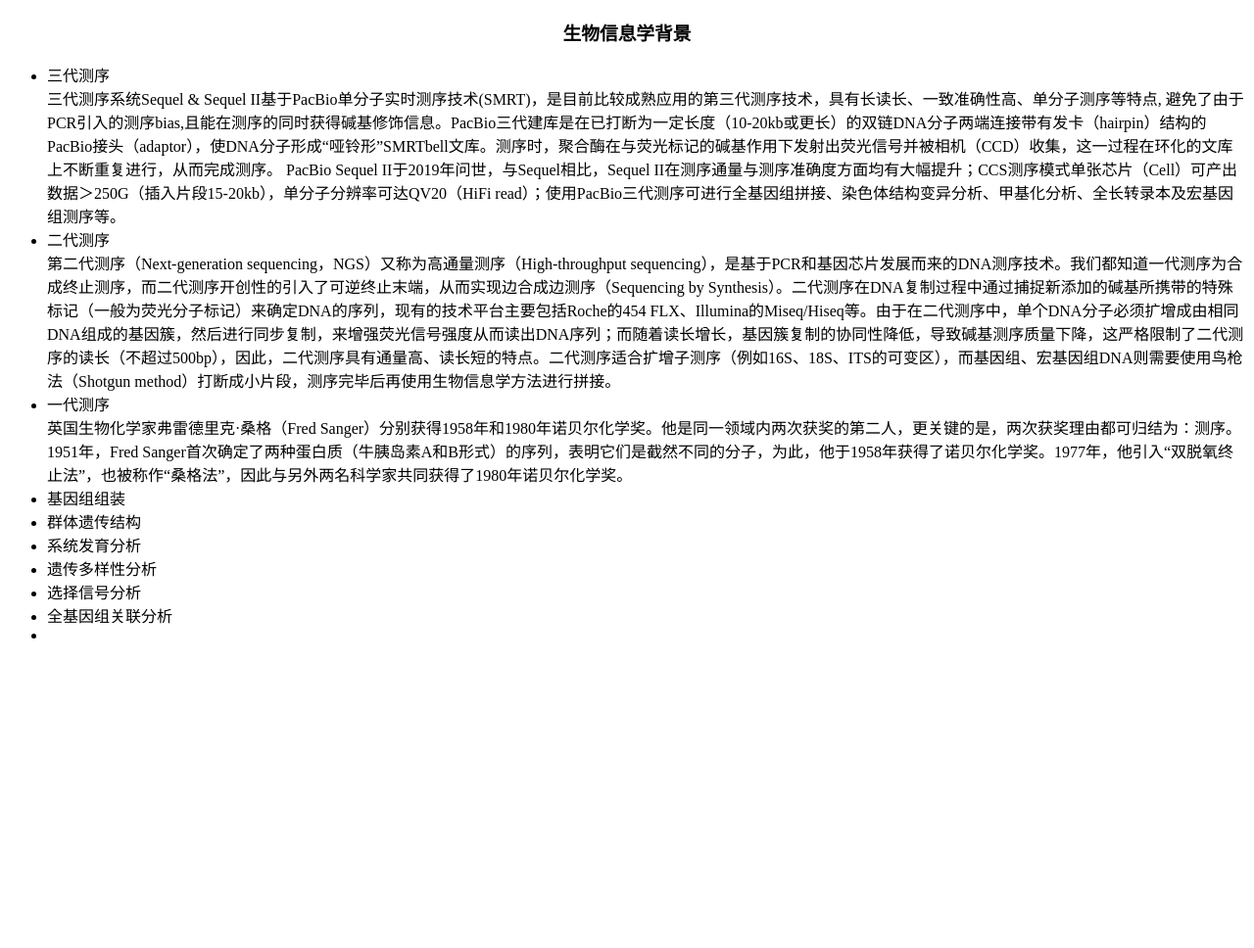
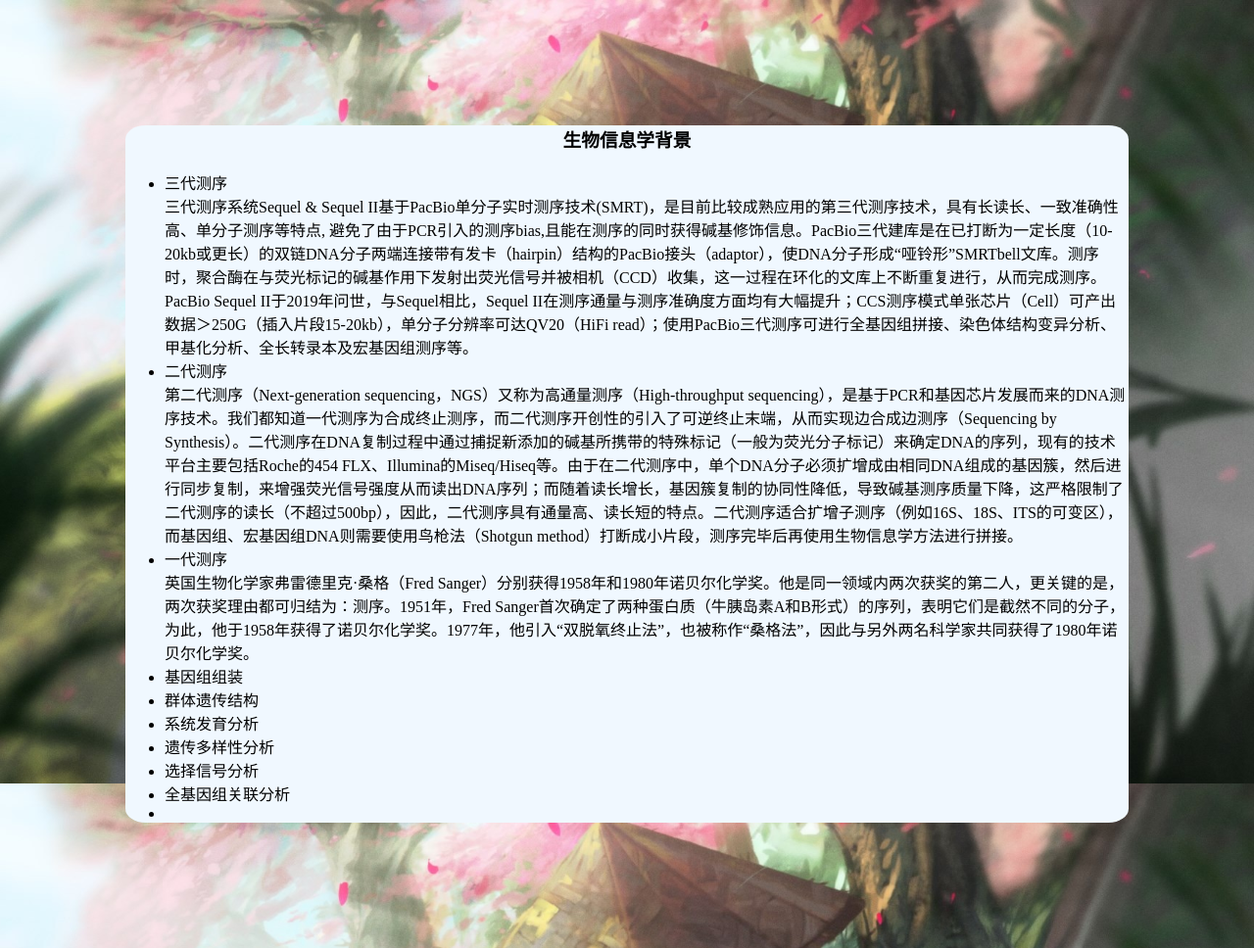
Before and after one commit to HuTaoJiaZiAckerman/AcNote, a plain HTML site: page AcNote/genome.html in a window 1280 px wide. Shown: the whole page at 98% size. Before the commit the page ends 800 px from the top, so only its background shows below. Drawn offline with Linux system fonts and the light colour scheme.

Commit message:
modify genome html

```diff
--- a/AcNote/genome.html
+++ b/AcNote/genome.html
@@ -5,6 +5,7 @@
     <meta charset="UTF-8">
     <meta name="viewport" content="width=device-width, initial-scale=1.0">
     <title>基因组笔记</title>
+    <link rel="stylesheet" href="/AcNote/static/css/main.css">
 </head>
 
 <body>
```
